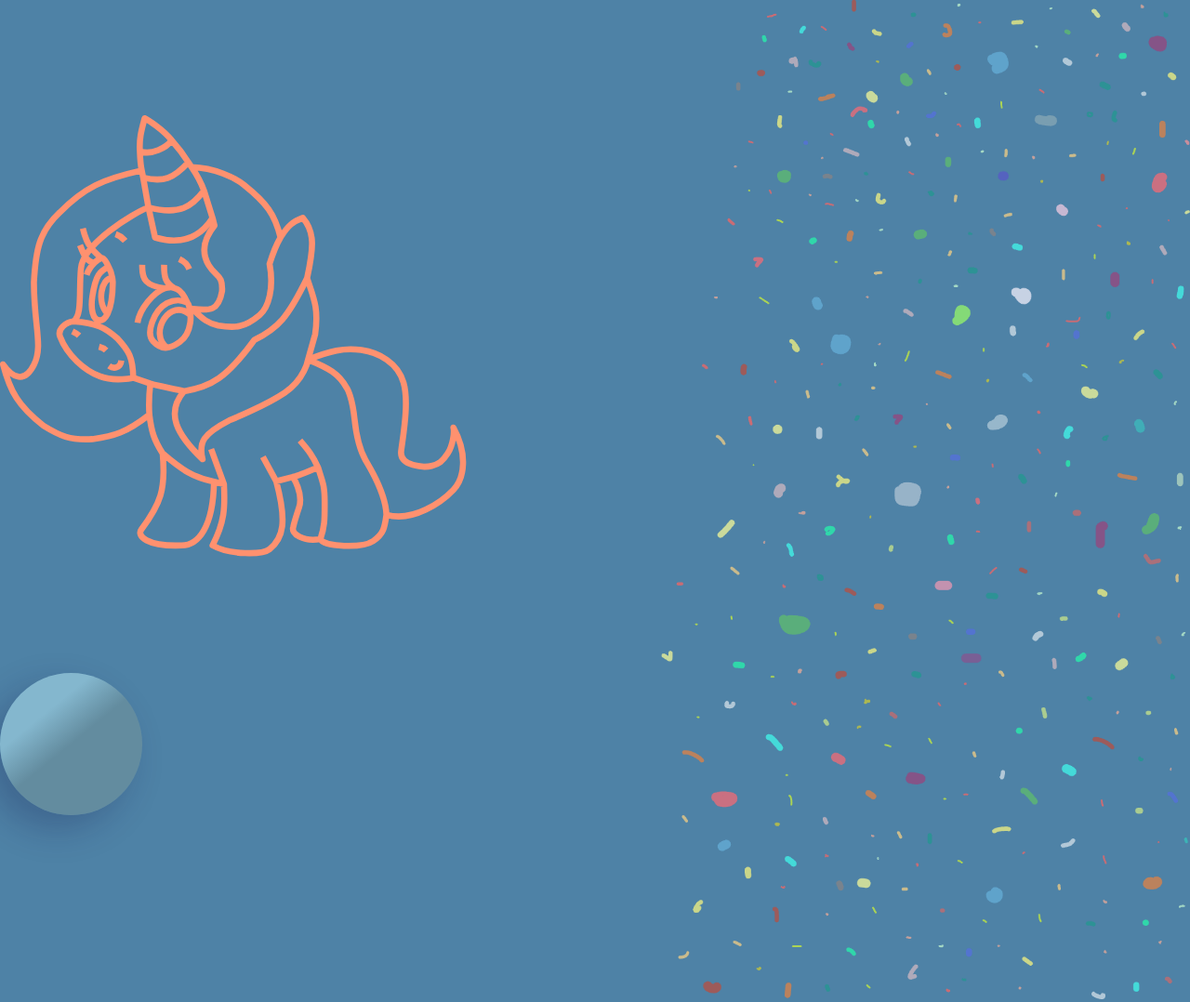
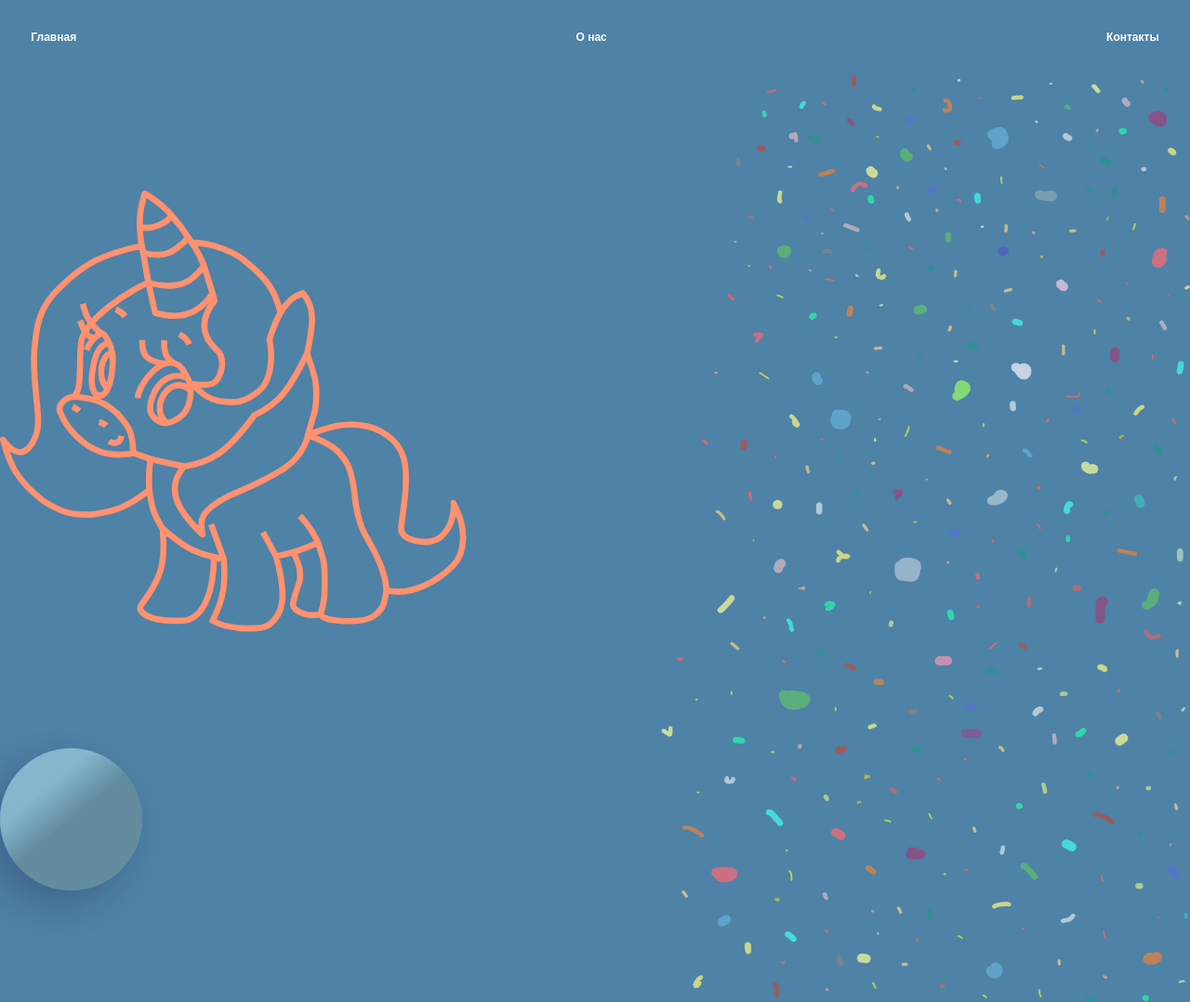
Before and after one commit to Vadimgrig2012/test_site, a plain HTML site: page index.html in a window 1280 px wide. Shown: the top 1078 px of the page at 93% size. Drawn offline with nearby package versions, Linux system fonts and the light colour scheme.

Commit message:
add test menu

```diff
--- a/index.html
+++ b/index.html
@@ -7,6 +7,13 @@
     <link rel="stylesheet" href="style.css">
 </head>
 <body>
+    <nav class="menu menu_hidden">
+        <ul class="menu__list">
+            <li class="menu__item"><a href="#">Главная</a></li>
+            <li class="menu__item"><a href="#">О нас</a></li>
+            <li class="menu__item"><a href="#">Контакты</a></li>
+        </ul>
+    </nav>
     <div class="wrapper">
         <div class="container">
             <div class="svg-container">
--- a/style.css
+++ b/style.css
@@ -23,6 +23,51 @@ body {
     overflow-x: hidden;
     /* padding-top: 10rem; */
 }
+
+
+
+
+
+/* ____________________________________________ */
+
+/* Меню */
+
+.menu {
+    width: 100%;
+}
+
+.menu__list {
+    display: flex;
+    flex-direction: row;
+    justify-content: space-between;
+    align-items: center;
+    margin: 5rem;
+}
+
+.menu__item {
+    list-style-type: none;
+}
+
+.menu__item a {
+    font-weight: 600;
+    font-size: 1.8rem;
+    font-family: 'Syne', sans-serif;
+    cursor: pointer;
+    color: white;
+    outline: none;
+    border: none;
+    text-decoration: none;
+}
+
+/* .menu_hidden {
+    display: none;
+} */
+
+/* ______________________________________________________ */
+
+
+
+
 
 
 .wrapper {
```
